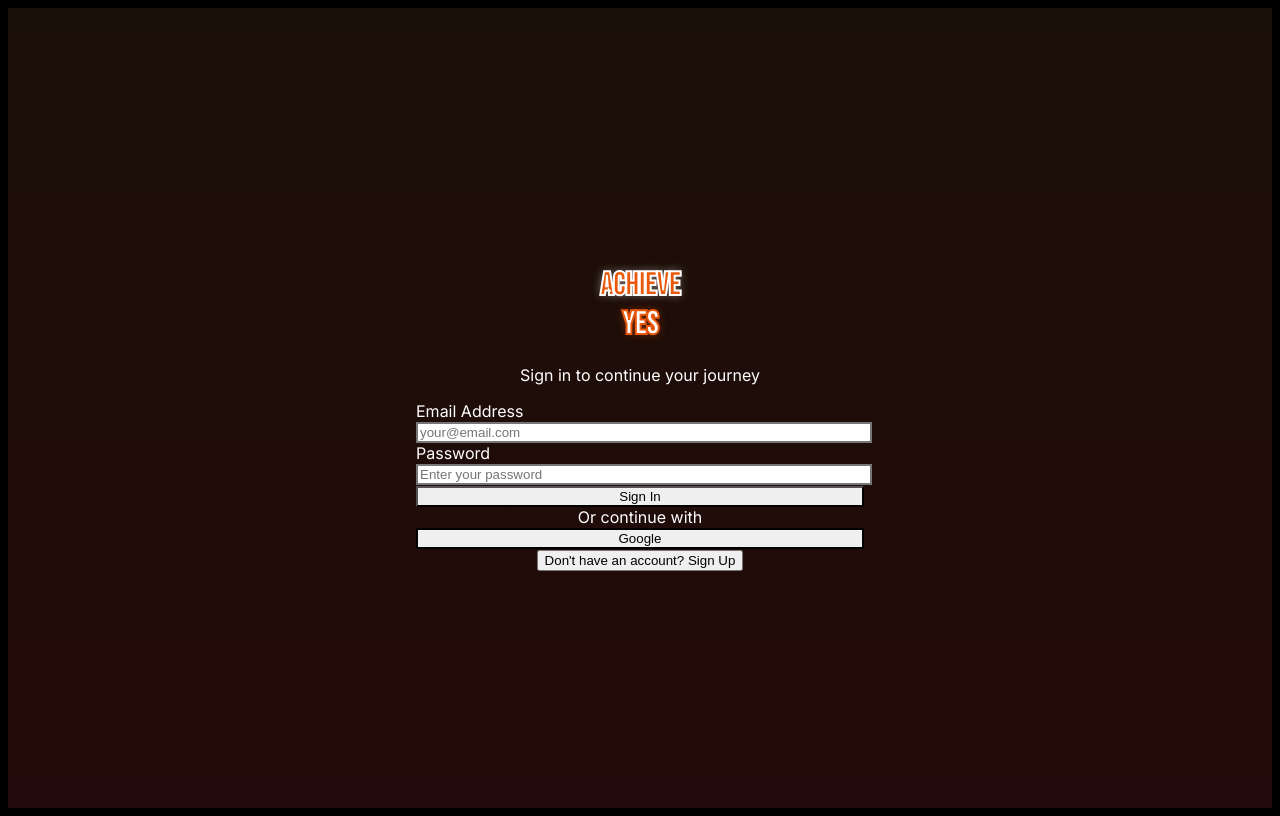
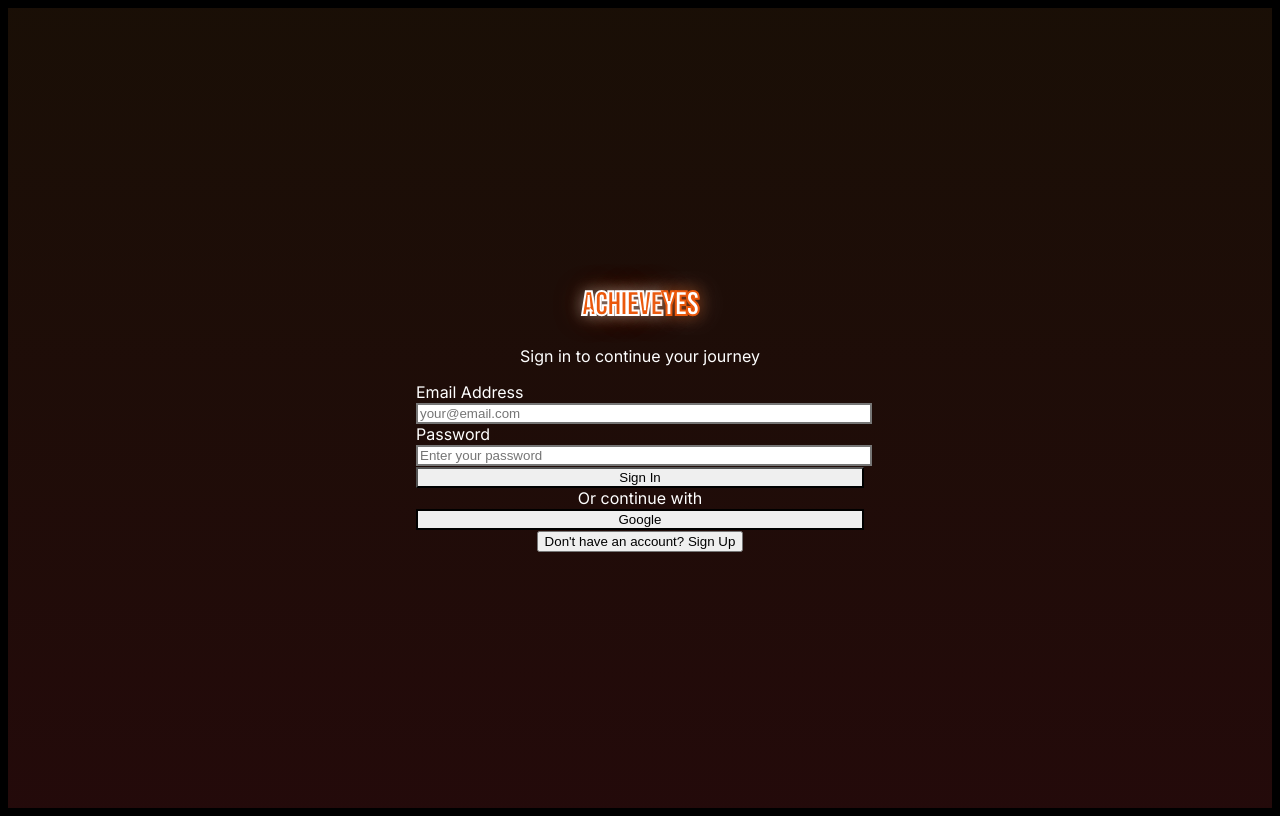
Before and after one commit to ujvasisht-hub/achieveyes-app, a Next.js app: page /auth/signin in a window 1280 px wide. Built offline with nearby package versions, Linux system fonts and the light colour scheme.

Commit message:
Put ACHIEVE and YES on same line with better styling and glow effects

```diff
--- a/app/auth/signin/page.tsx
+++ b/app/auth/signin/page.tsx
@@ -68,23 +68,21 @@
       <div className="bg-white rounded-2xl shadow-2xl" style={{ width: '100%', maxWidth: '28rem', padding: '3rem' }}>
         {/* Logo/Title with Orange Branding */}
         <div className="text-center mb-12">
-          <h1 className="text-5xl md:text-6xl font-bebas tracking-tight mb-4">
+          <h1 className="text-5xl md:text-6xl font-bebas tracking-tight mb-4 flex items-center justify-center gap-2">
             <span
-              className="block"
               style={{
                 color: '#ea580c',
                 WebkitTextStroke: '2px white',
-                textShadow: '0 0 10px rgba(255, 255, 255, 0.5)'
+                textShadow: '0 0 15px rgba(255, 255, 255, 0.6), 0 0 30px rgba(234, 88, 12, 0.4)'
               } as React.CSSProperties}
             >
               ACHIEVE
             </span>
             <span
-              className="block"
               style={{
                 color: 'white',
                 WebkitTextStroke: '2px #ea580c',
-                textShadow: '0 0 10px rgba(234, 88, 12, 0.5)'
+                textShadow: '0 0 15px rgba(234, 88, 12, 0.6), 0 0 30px rgba(255, 255, 255, 0.4)'
               } as React.CSSProperties}
             >
               YES
```
